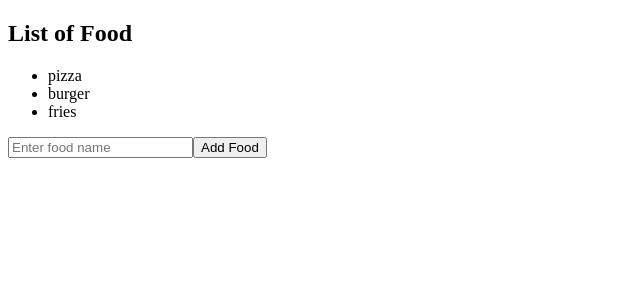
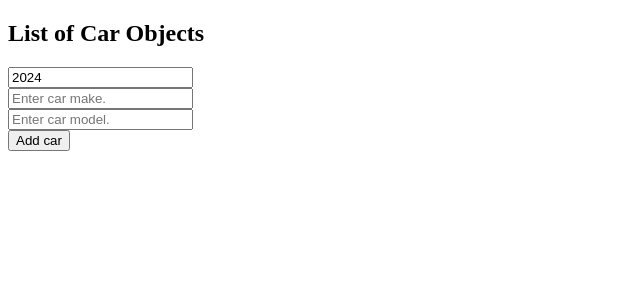
Before and after one commit to fulopzsolt1999/Mechwart-software_dev, a React (Vite) app in the folder Second and Third semester/Web-dev/React/Full course -2024-/my-react-app/: page / in a window 1280 px wide. Shown: the top 300 px of the page, without its empty margins (0-640 px from the left). Built offline with nearby package versions, Linux system fonts and the light colour scheme.

Commit message:
+ List of Objects update

```diff
--- /dev/null
+++ b/Second and Third semester/Web-dev/React/Full course -2024-/my-react-app/src/12 - Array of Objects update/MyComponent.jsx
@@ -0,0 +1,58 @@
+import {useState} from "react";
+import "./MyComponent.css";
+export default function MyComponent() {
+   const [cars, setCars] = useState([]);
+   const [carYear, setCarYear] = useState(new Date().getFullYear());
+   const [carMake, setCarMake] = useState("");
+   const [carModel, setCarModel] = useState("");
+
+   function handleAddCar() {
+      const newCar = {year: carYear, make: carMake, model: carModel};
+      setCars((c) => [...c, newCar]);
+      setCarYear(new Date().getFullYear());
+      setCarMake("");
+      setCarModel("");
+   }
+   function handleRemoveCar(index) {
+      setCars((c) => c.filter((_, i) => i !== index));
+   }
+   function handleYearChange(e) {
+      setCarYear(e.target.value);
+   }
+   function handleMakeChange(e) {
+      setCarMake(e.target.value);
+   }
+   function handleModelChange(e) {
+      setCarModel(e.target.value);
+   }
+
+   return (
+      <div>
+         <h2>List of Car Objects</h2>
+         <ul>
+            {cars.map((car, index) => (
+               <li key={index} onClick={() => handleRemoveCar(index)}>
+                  {car.year} {car.make} {car.model}
+               </li>
+            ))}
+         </ul>
+         <input type="number" value={carYear} onChange={handleYearChange} />
+         <br />
+         <input
+            type="text"
+            value={carMake}
+            placeholder="Enter car make."
+            onChange={handleMakeChange}
+         />
+         <br />
+         <input
+            type="text"
+            value={carModel}
+            placeholder="Enter car model."
+            onChange={handleModelChange}
+         />
+         <br />
+         <button onClick={handleAddCar}>Add car</button>
+      </div>
+   );
+}
--- a/Second and Third semester/Web-dev/React/Full course -2024-/my-react-app/src/App.jsx
+++ b/Second and Third semester/Web-dev/React/Full course -2024-/my-react-app/src/App.jsx
@@ -1,4 +1,4 @@
-import MyComponent from "./11 - Arrays update/MyComponent.jsx";
+import MyComponent from "./12 - Array of Objects update/MyComponent.jsx";
 
 function App() {
    return (
```
Also changed, not shown: Second and Third semester/Web-dev/React/Full course -2024-/my-react-app/src/12 - Array of Objects update/MyComponent.css (added).
